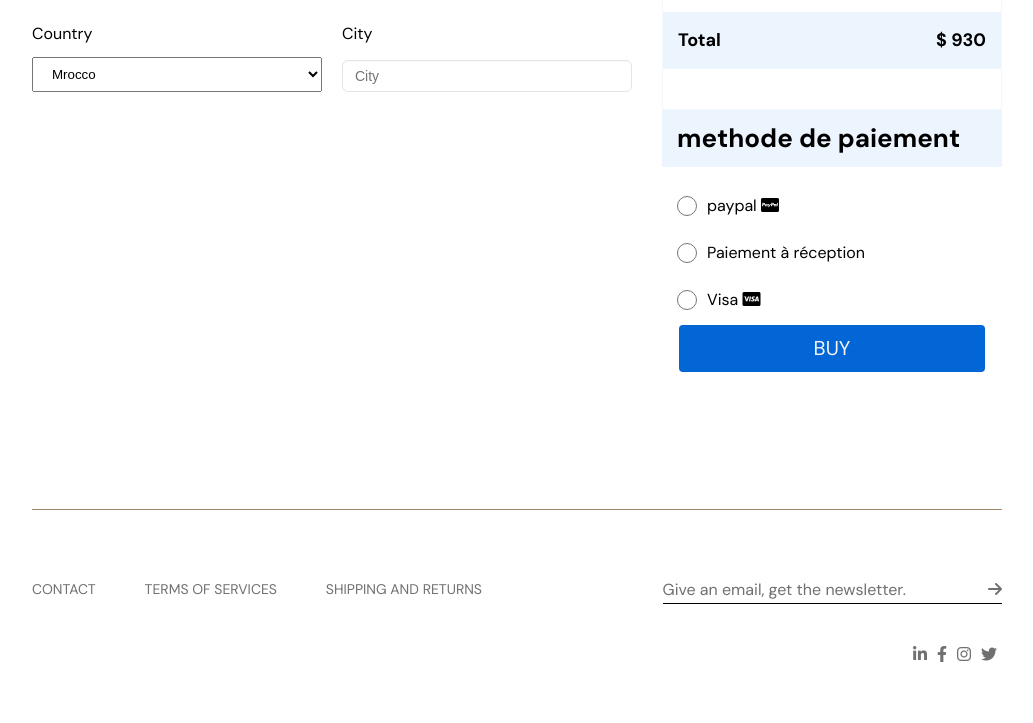
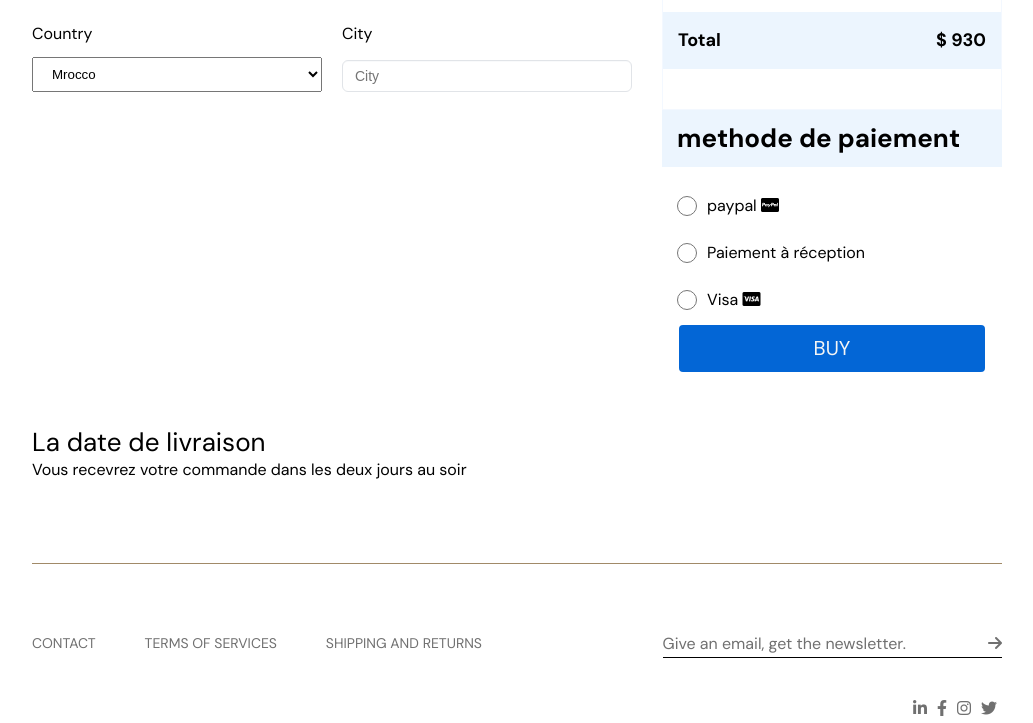
Before and after one commit to Bilal-EZ-ZAIM/breif_2_html5_css3, a plain HTML site: page pages/checkeout.html in a window 1280 px wide. Shown: the part 848-1571 px from the top of the page, without its empty margins (123-1156 px from the left). Before the commit the page ends 1517 px from the top, so only its background shows below. Drawn offline with Linux system fonts and the light colour scheme; a web font is replaced by a local one.

Commit message:
version final

```diff
--- a/pages/checkeout.html
+++ b/pages/checkeout.html
@@ -158,6 +158,13 @@
         </div>
       </div>
     </div>
+    <div class="lervreson">
+      <div class="contenr">
+        <h3>La date de livraison</h3>
+        <p>Vous recevrez votre commande dans les deux jours au soir</p>
+      </div>
+
+    </div>
     <footer>
       <div class="contenr">
         <div class="center sp-flex-row">
```
Also changed, not shown: css/index.css (+0 -37 lines).
